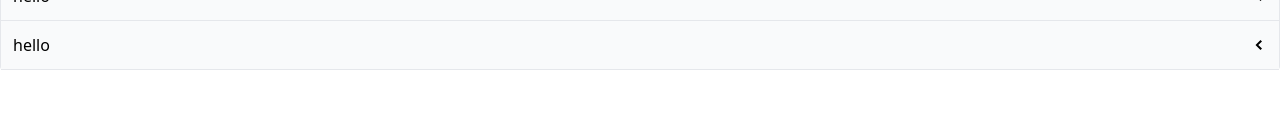
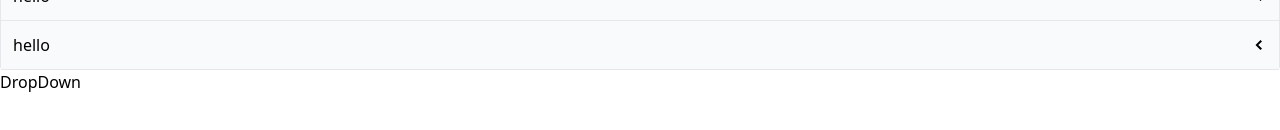
Before and after one commit to mohammadhoseinbaba/Comps, a React (Create React App) app: page / in a window 1280 px wide. Shown: the part 268-398 px from the top of the page. Built offline with nearby package versions, Linux system fonts and the light colour scheme.

Commit message:
dropdown

```diff
--- a/src/App.js
+++ b/src/App.js
@@ -1,10 +1,12 @@
 import AccordionPage from "./Pages/AccordionPage"
 import ButtonPage from "./Pages/ButtonPage"
+import DropDownPage from "./Pages/DropDownPage"
 
 function App (){
     return <div>
         <div><ButtonPage /></div>
         <div><AccordionPage /></div>
+        <div><DropDownPage/>    </div>
     </div>
 }
 export default App
--- /dev/null
+++ b/src/Components/DropDown.js
@@ -0,0 +1,4 @@
+function DropDown(){
+    return <div>...DropDown</div>
+}
+export default DropDown
--- /dev/null
+++ b/src/Pages/DropDownPage.js
@@ -0,0 +1,9 @@
+import DropDown from "../Components/DropDown"
+
+function DropDownPage(){
+   return <div>DropDown</div>
+}
+
+
+
+export default DropDownPage
```
